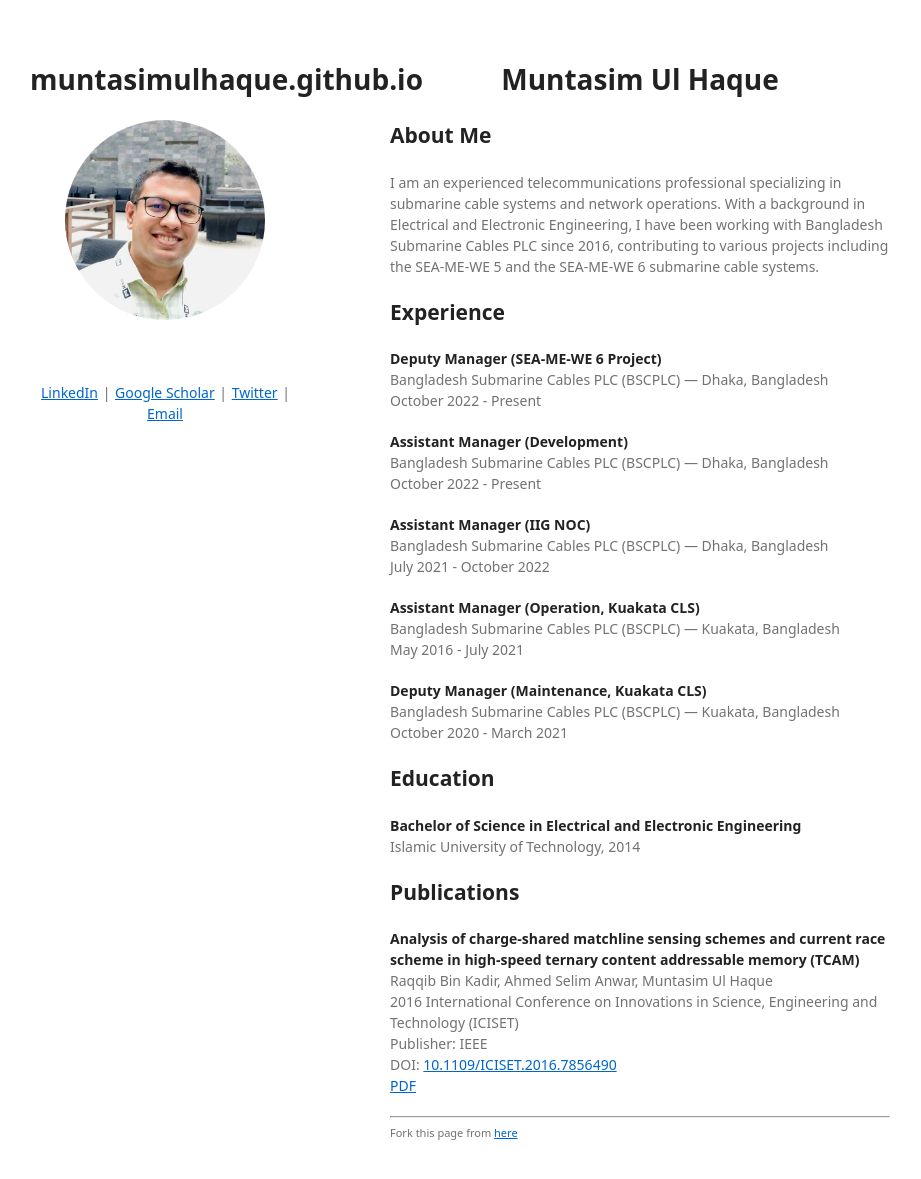
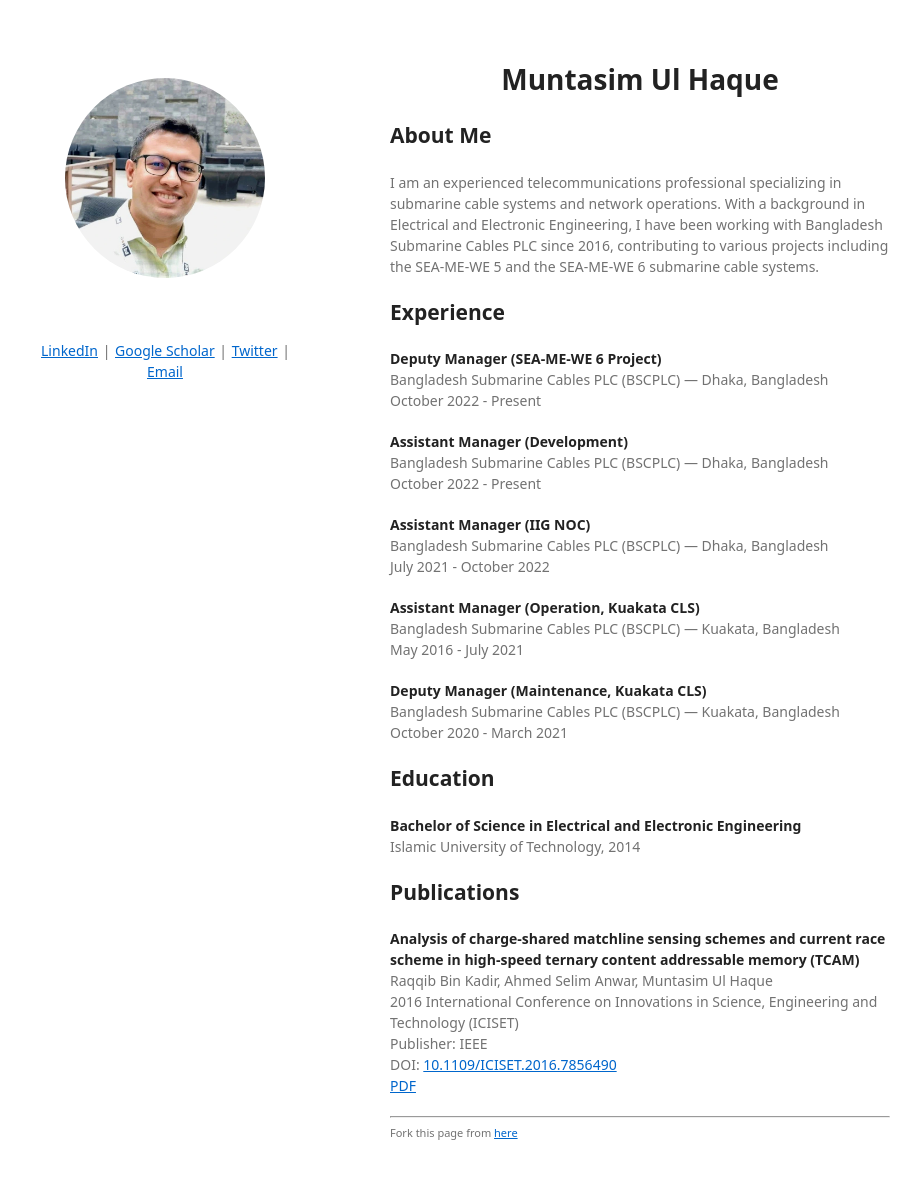
Before and after one commit to muntasimulhaque/muntasimulhaque.github.io, a Jekyll site: the page built from index.md, in a window 1280 px wide and 1212 px high. Shown: the top 1179 px of the window, without its empty margins (180-1101 px from the left). Built offline with Jekyll 4.4.1, drawn with Linux system fonts in a browser that asks for light colours; our own code applies the rules of GitHub Pages for plain Markdown files.

Commit message:
Update default.html

```diff
--- a/_layouts/default.html
+++ b/_layouts/default.html
@@ -180,7 +180,7 @@
 <body>
    <div class="wrapper">
       <header>
-         <h1><a href="{{ "/" | absolute_url }}">{{ site.title | default: site.github.repository_name }}</a></h1>
+         <h1><a href="{{ "/" }}">{{ site.title }}</a></h1>
          {% if site.logo %}
          <img src="{{ site.logo | relative_url }}" alt="Site Logo">
          {% endif %}
```
